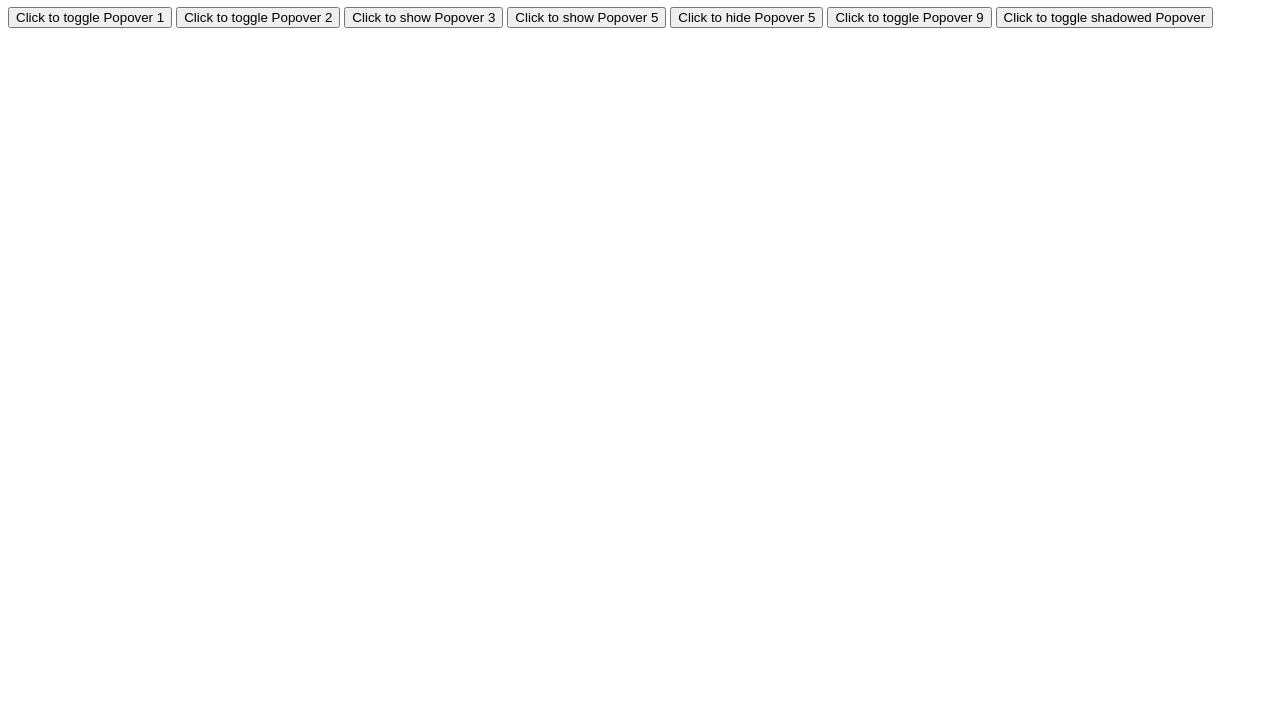
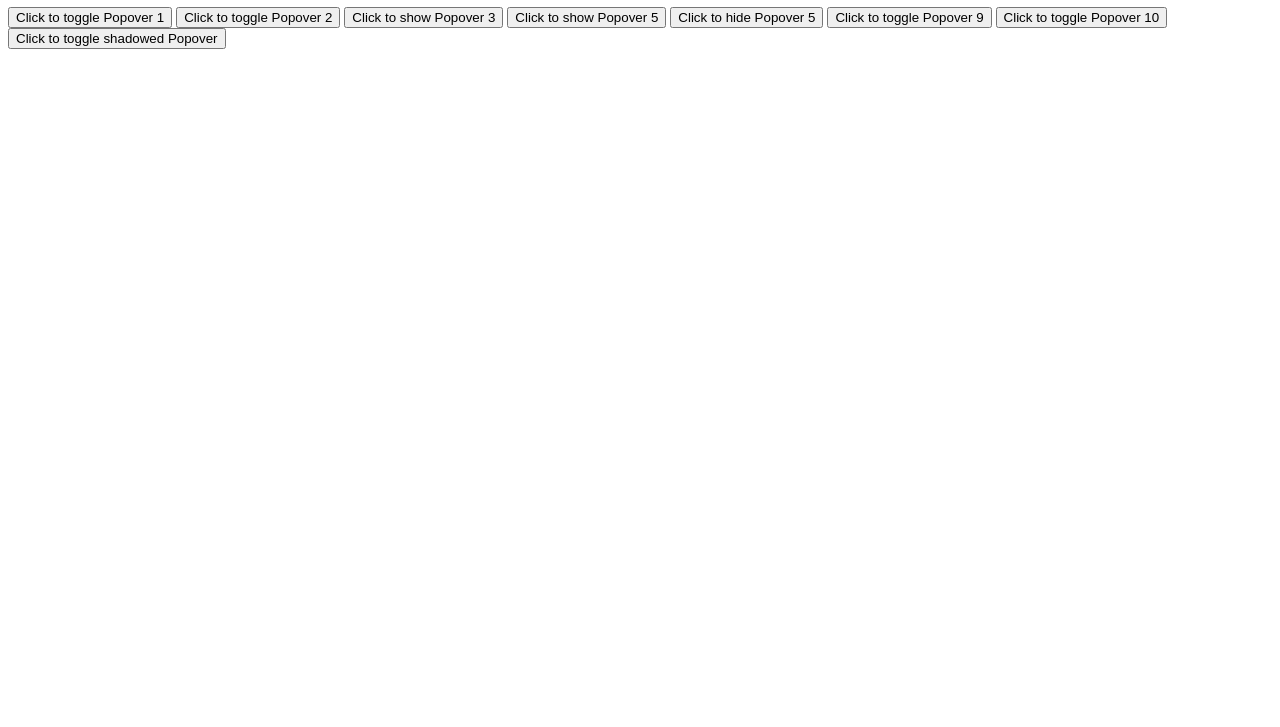
Before and after one commit to oddbird/popover-polyfill, a website with bundled scripts: page index.html in a window 1280 px wide. Shown: the part 73-800 px from the top of the page. Built offline with nearby package versions, Linux system fonts and the light colour scheme; files whose address does not match are found by name.

Commit message:
restore button 10

```diff
--- a/index.html
+++ b/index.html
@@ -57,6 +57,9 @@
       <button popovertoggletarget="popover9">
         <span>Click to toggle Popover 9</span>
       </button>
+      <button popovertoggletarget="popover10">
+        Click to toggle Popover 10
+      </button>
       <button id="crossTreeToggle">Click to toggle shadowed Popover</button>
     </div>
   </body>
```
